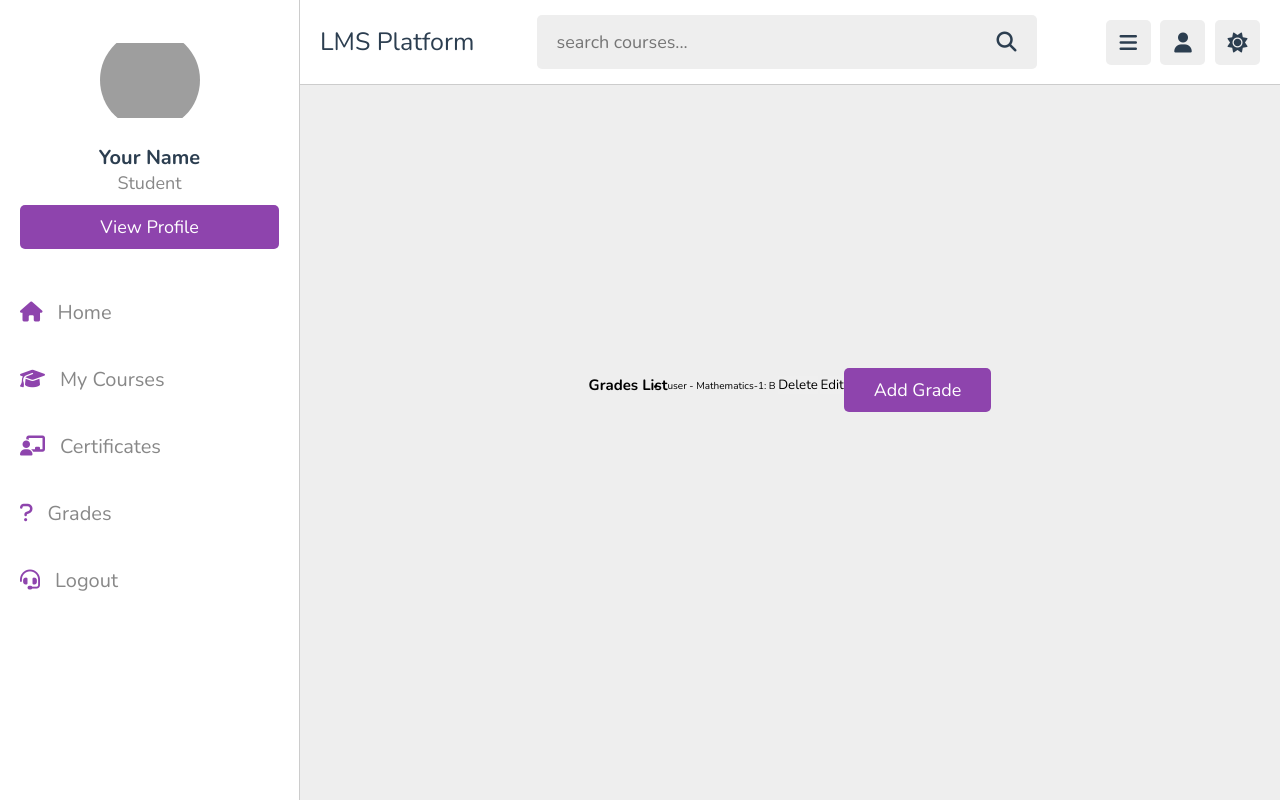
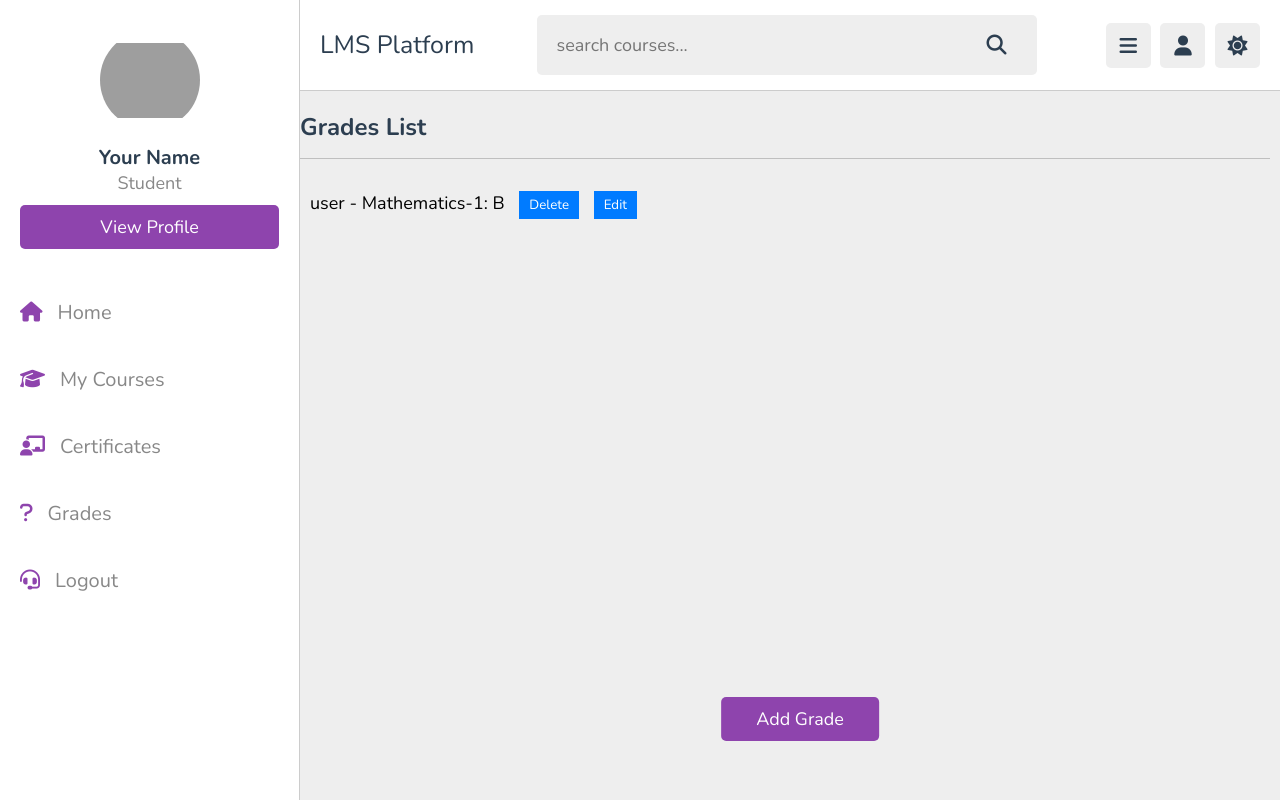
Before and after one commit to oneshikaa/LearningManagementPlatform, a Django app: page /grades/list_grades/ in a window 1280 px wide. Run offline with Django 4.2, Linux system fonts and the light colour scheme; a user stored in the database is signed in; data comes from the database, SQL or seed files in the repository; both versions use the stored data as it was after the commit; some libraries are stand-ins or nearby versions; grey boxes are pictures that could not be loaded.

Commit message:
updated the grades frontend

```diff
--- a/lms/grades/templates/grades/list_grades.html
+++ b/lms/grades/templates/grades/list_grades.html
@@ -13,6 +13,60 @@
 
    <!-- custom css file link  -->
    <link rel="stylesheet" href="{% static 'css/style.css' %}">
+
+   <style>
+      .form-container {
+          width: 100%;
+          margin: 0 auto;
+          padding: 20px;
+          position: relative; /* Add this line to set a positioning context */
+      }
+
+      .heading {
+          font-size: 24px;
+          font-weight: bold;
+          position: absolute;
+          top: 20px;
+          left: 0;
+          right : 10px;
+      }
+
+      ul {
+        font-size: 18px;
+        list-style-type: none;
+        padding: 0;
+        position: absolute;
+        top: 100px;
+        left: 10px;
+    }
+
+
+
+    li {
+        margin-bottom: 10px;
+    }
+
+    button {
+        background-color: #007BFF;
+        color: #fff;
+        border: none;
+        padding: 5px 10px;
+        margin-left: 10px;
+        cursor: pointer;
+    }
+
+    .add-button {
+        position: absolute;
+
+        bottom: -50px;
+        left: 50%;
+        transform: translateX(-50%);
+    }
+
+  </style>
+
+
+
 
 </head>
 <body>
@@ -78,10 +132,11 @@
 
 <section class="form-container">
 
-    <h1>Grades List</h1>
+   <h1 class="heading">Grades List</h1>
+
     <ul>
         {% for grade in grades %}
-            <li>{{ grade.student.username }} - {{ grade.course.name }}: {{ grade.grade }}
+            <li >{{ grade.student.username }} - {{ grade.course.name }}: {{ grade.grade }}
                <a href="{% url 'grades:delete_grade' grade.id %}"><button type="button" >Delete</button></a>
                <a href="{% url 'grades:update_grade' grade.id %}"><button type="button"  >Edit</button></a>
             </li>
@@ -89,9 +144,9 @@
             <li>No grades available.</li>
         {% endfor %}
     </ul>
-
+    <div class="add-button">
     <a href="{% url 'grades:add_grade' %}"><button type="button" class="btn btn-success btn-lg btn-bloc" >Add Grade</button></a>
-
+   </div>
 
 
 
```
Also changed, not shown: lms/db.sqlite3.
